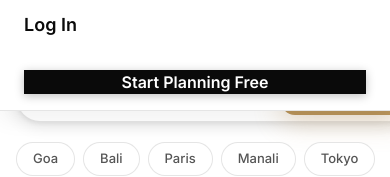
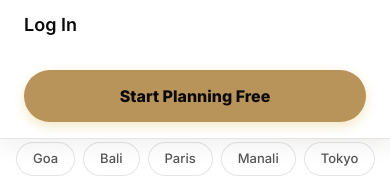
Before and after one commit to PoojaRam166/TripMind, a React (Vite) app in the folder frontend/: page / in a window 390 px wide. Both pictures are taken after a click on the button 356 px from the left and 32 px from the top of the page. Shown: the part 346-523 px from the top of the page. Built offline with nearby package versions, Linux system fonts and the light colour scheme.

Commit message:
Fix mobile menu CTA button styling

```diff
--- a/frontend/src/components/Navbar.jsx
+++ b/frontend/src/components/Navbar.jsx
@@ -73,7 +73,7 @@ export default function Navbar() {
           ))}
           <div style={{ height: '1px', background: 'var(--color-border)', margin: '8px 0' }} />
           <Link to="/login" onClick={() => setIsMobileMenuOpen(false)} style={{ padding: '8px 0', fontSize: '18px', fontWeight: 600, color: 'var(--color-text-primary)', textDecoration: 'none' }}>Log In</Link>
-          <Link to="/register" className="btn btn-primary" onClick={() => setIsMobileMenuOpen(false)} style={{ textAlign: 'center', marginTop: '8px', textDecoration: 'none' }}>Start Planning Free</Link>
+          <Link to="/register" className="btn hover-lift" onClick={() => setIsMobileMenuOpen(false)} style={{ textAlign: 'center', marginTop: '8px', textDecoration: 'none', background: 'var(--color-gold)', color: 'var(--color-ink)', borderRadius: '999px', padding: '14px', fontSize: '16px', fontWeight: 800, boxShadow: '0 4px 12px rgba(212,175,55,0.3)', border: 'none' }}>Start Planning Free</Link>
         </div>
       )}
     </nav>
```
